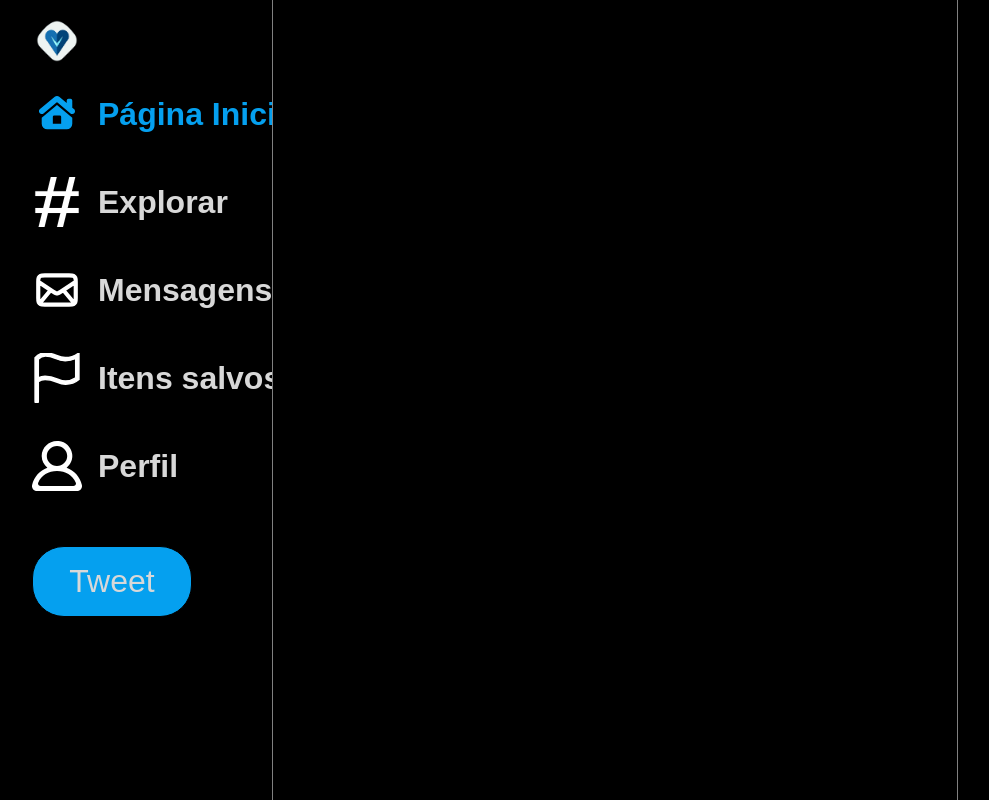
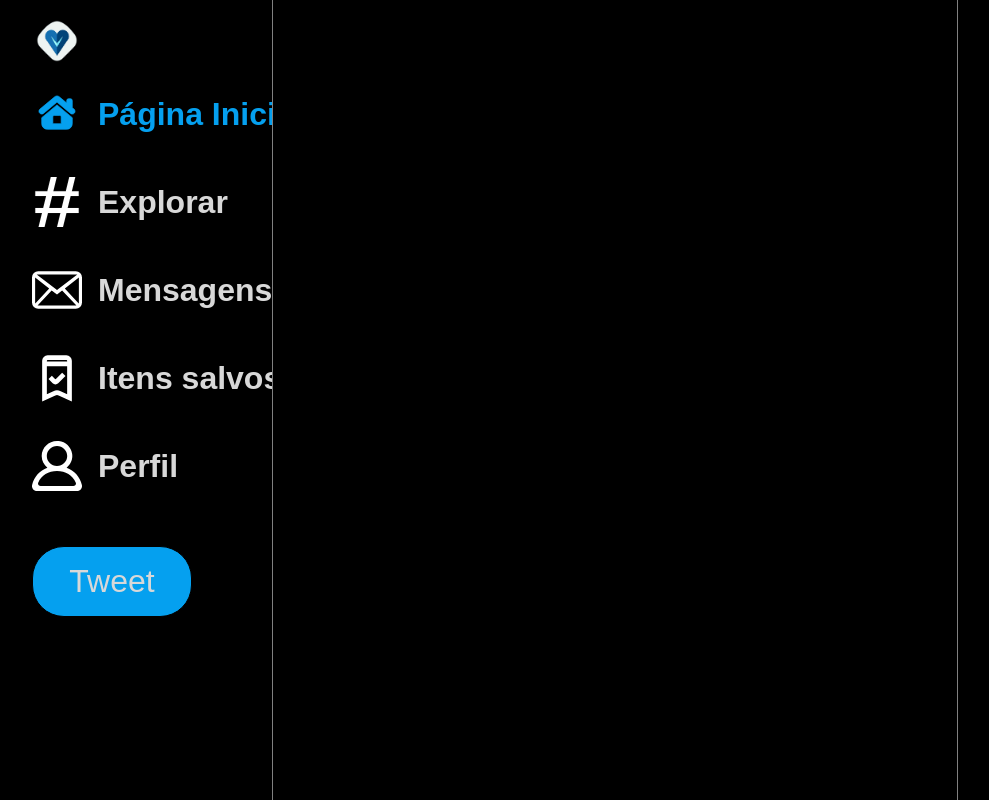
Before and after one commit to luanAfons0/Vibe, a Vue app in the folder front-end/: page / in a window 1280 px wide. Shown: the whole page, without its empty margins (48-1037 px from the left). Built offline with nearby package versions, Linux system fonts and the light colour scheme.

Commit message:
feat: better left menu icons

```diff
--- a/front-end/src/components/LeftMenu.vue
+++ b/front-end/src/components/LeftMenu.vue
@@ -111,5 +111,6 @@ button {
 
 .selectedMenuButton svg {
   fill: var(--blue-color) !important;
+  stroke: var(--blue-color) !important;
 }
 </style>
--- a/front-end/src/components/icons/flagIcon.vue
+++ b/front-end/src/components/icons/flagIcon.vue
@@ -1,17 +1,12 @@
 <template>
-  <svg
-    fill="#ffffff"
-    viewBox="0 0 32 32"
-    version="1.1"
-    xmlns="http://www.w3.org/2000/svg"
-    stroke="#ffffff"
-  >
-    <g id="SVGRepo_bgCarrier" stroke-width="0"></g>
-    <g id="SVGRepo_tracerCarrier" stroke-linecap="round" stroke-linejoin="round"></g>
-    <g id="SVGRepo_iconCarrier">
-      <path
-        d="M21.25 2.979c-5 0-6.333-3-12.666-3-4.084 0-6.584 3.084-6.584 3.084v27.958c0 0.552 0.448 1 1 1s1-0.448 1-1v-12.746c1.055-0.68 2.511-1.296 4.334-1.296 6.333 0 8.166 3 13.166 3s8.5-3 8.5-3v-17s-3.75 3-8.75 3zM28 15.96c-1.13 0.737-3.524 2.019-6.5 2.019-1.966 0-3.308-0.54-5.007-1.223-2.071-0.832-4.419-1.777-8.159-1.777-1.709 0-3.159 0.43-4.334 1.005v-12.108c0.753-0.685 2.394-1.897 4.584-1.897 2.941 0 4.597 0.714 6.35 1.469 1.746 0.752 3.552 1.531 6.316 1.531 2.664 0 5.004-0.737 6.75-1.529v12.509z"
-      ></path>
-    </g>
+  <svg fill="#fff" viewBox="0 0 32 32" xmlns="http://www.w3.org/2000/svg" stroke="#fff">
+    <g stroke-width="0" />
+    <g stroke-linecap="round" stroke-linejoin="round" />
+    <path
+      d="M22 2H10a3 3 0 0 0-3 3v25.3l7.73-3.61a3 3 0 0 1 2.54 0L25 30.3V5a3 3 0 0 0-3-3Zm1 25.16-4.89-2.28a5 5 0 0 0-4.22 0L9 27.16V8h14ZM23 6H9V5a1 1 0 0 1 1-1h12a1 1 0 0 1 1 1Z"
+    />
+    <path
+      d="M15 19.58a2 2 0 0 0 1.41-.58l4.3-4.29-1.42-1.42-4.29 4.3-2.29-2.3-1.42 1.42 2.3 2.29a2 2 0 0 0 1.41.58Z"
+    />
   </svg>
 </template>
--- a/front-end/src/components/icons/mailIcon.vue
+++ b/front-end/src/components/icons/mailIcon.vue
@@ -1,13 +1,11 @@
 <template>
-  <svg viewBox="0 0 24 24" fill="none" xmlns="http://www.w3.org/2000/svg">
+  <svg viewBox="0 -4 32 32" xmlns="http://www.w3.org/2000/svg" fill="#fff" stroke="#fff">
     <g stroke-width="0" />
     <g stroke-linecap="round" stroke-linejoin="round" />
     <path
-      d="m4 18 5-6m11 6-5-6M3 8l7.225 4.817c.642.427.962.641 1.309.724.306.074.626.074.932 0 .347-.083.668-.297 1.309-.724L21 8M6.2 19h11.6c1.12 0 1.68 0 2.108-.218a2 2 0 0 0 .874-.874C21 17.48 21 16.92 21 15.8V8.2c0-1.12 0-1.68-.218-2.108a2 2 0 0 0-.874-.874C19.48 5 18.92 5 17.8 5H6.2c-1.12 0-1.68 0-2.108.218a2 2 0 0 0-.874.874C3 6.52 3 7.08 3 8.2v7.6c0 1.12 0 1.68.218 2.108a2 2 0 0 0 .874.874C4.52 19 5.08 19 6.2 19"
-      stroke="#fff"
-      stroke-width="2"
-      stroke-linecap="round"
-      stroke-linejoin="round"
+      d="M30 20c0 .203-.039.395-.095.578L21 11l9-7zM3.556 21.946l9.024-9.616L16 14.915l3.272-2.601 9.172 9.632c-.143.033-24.745.033-24.888 0M2 20V4l9 7-8.905 9.578A2 2 0 0 1 2 20M29 2 16 12 3 2zm-1-2H4a4 4 0 0 0-4 4v16a4 4 0 0 0 4 4h24a4 4 0 0 0 4-4V4a4 4 0 0 0-4-4"
+      fill-rule="evenodd"
+      stroke="none"
     />
   </svg>
 </template>
--- a/front-end/src/views/ExploreView.vue
+++ b/front-end/src/views/ExploreView.vue
@@ -1,10 +1,14 @@
 <script setup lang="ts">
 import LeftMenu from '../components/LeftMenu.vue'
+import RightMenu from '../components/RightMenu.vue'
+import MiddleScroll from '../components/MiddleScroll.vue'
 </script>
 
 <template>
   <div class="wrapper">
     <LeftMenu />
+    <MiddleScroll />
+    <RightMenu />
     <router-view />
   </div>
 </template>
--- a/front-end/src/views/MessagesView.vue
+++ b/front-end/src/views/MessagesView.vue
@@ -1,10 +1,14 @@
 <script setup lang="ts">
 import LeftMenu from '../components/LeftMenu.vue'
+import RightMenu from '../components/RightMenu.vue'
+import MiddleScroll from '../components/MiddleScroll.vue'
 </script>
 
 <template>
   <div class="wrapper">
     <LeftMenu />
+    <MiddleScroll />
+    <RightMenu />
     <router-view />
   </div>
 </template>
--- a/front-end/src/views/ProfileView.vue
+++ b/front-end/src/views/ProfileView.vue
@@ -1,10 +1,14 @@
 <script setup lang="ts">
 import LeftMenu from '../components/LeftMenu.vue'
+import RightMenu from '../components/RightMenu.vue'
+import MiddleScroll from '../components/MiddleScroll.vue'
 </script>
 
 <template>
   <div class="wrapper">
     <LeftMenu />
+    <MiddleScroll />
+    <RightMenu />
     <router-view />
   </div>
 </template>
--- a/front-end/src/views/SavedItemsView.vue
+++ b/front-end/src/views/SavedItemsView.vue
@@ -1,10 +1,14 @@
 <script setup lang="ts">
 import LeftMenu from '../components/LeftMenu.vue'
+import RightMenu from '../components/RightMenu.vue'
+import MiddleScroll from '../components/MiddleScroll.vue'
 </script>
 
 <template>
   <div class="wrapper">
     <LeftMenu />
+    <MiddleScroll />
+    <RightMenu />
     <router-view />
   </div>
 </template>
```
